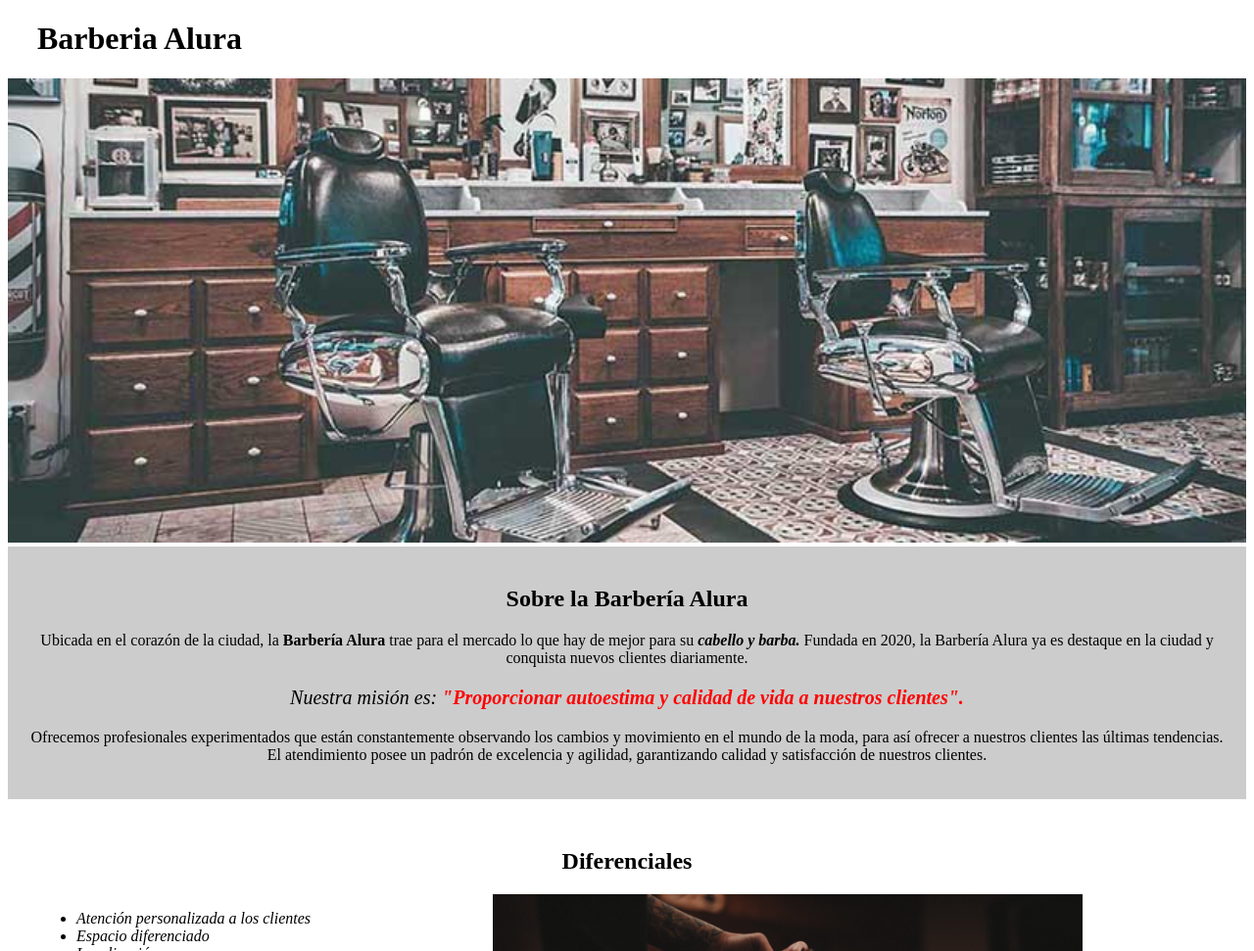
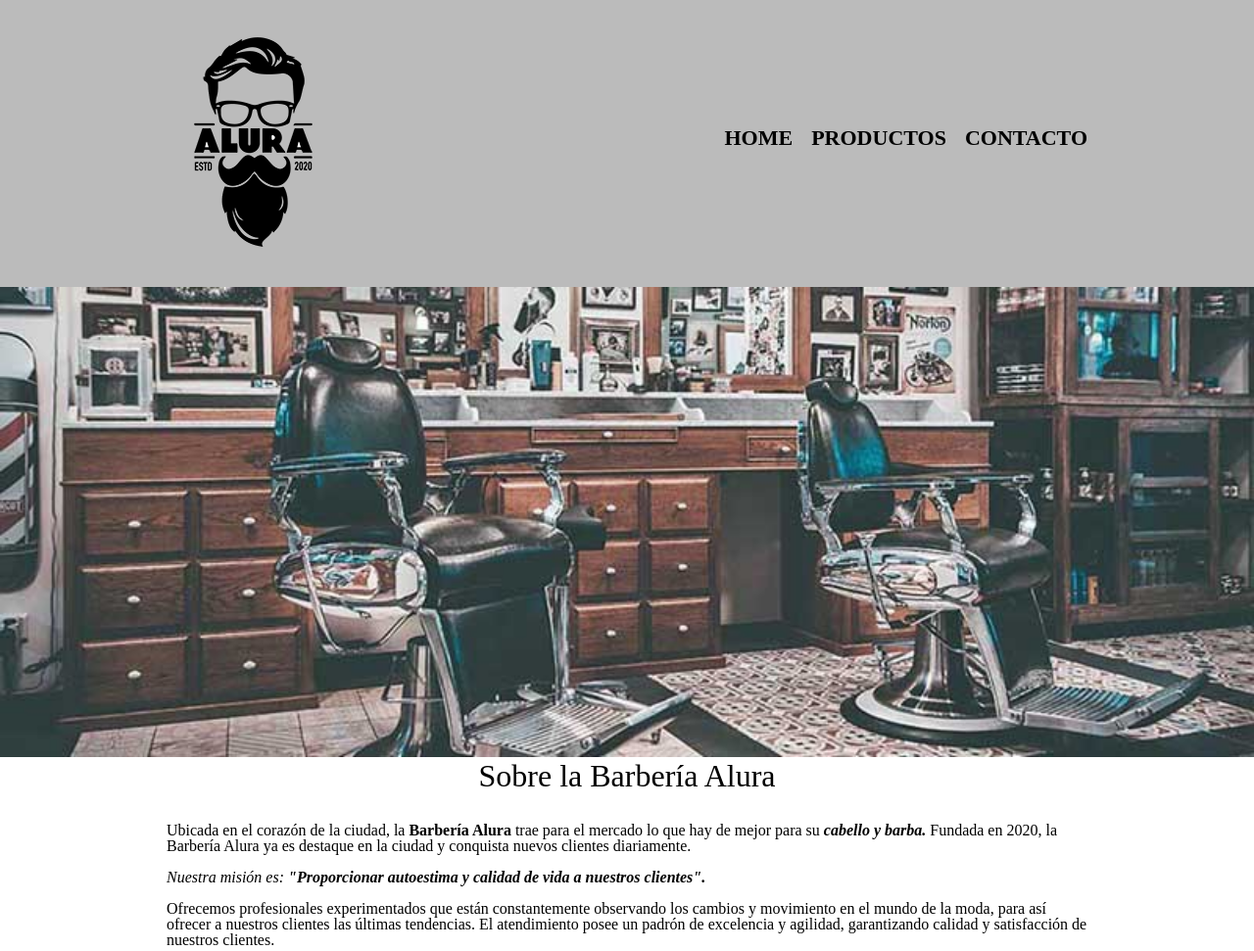
Before and after one commit to francomarti7/Barberia-Alura, a plain HTML site: page index.html in a window 1280 px wide. Shown: the top 971 px of the page at 98% size. Drawn offline with Linux system fonts and the light colour scheme.

Commit message:
Acance clase 4

```diff
--- a/index.html
+++ b/index.html
@@ -4,7 +4,8 @@
     <meta charset="UTF-8">
     <meta http-equiv="X-UA-Compatible" content="IE=edge">
     <meta name="viewport" content="width=device-width, initial-scale=1.0">
-    <link rel="stylesheet" href="style-home.css">
+    <link rel="stylesheet" href="reset.css">
+    <link rel="stylesheet" href="style.css">
     <title>Barberia ALura</title>
 
 
@@ -13,13 +14,24 @@
 <body>
 
     <header>
-        <h1 class="titulo-principal">Barberia Alura</h1>
+        <div class="caja">
+            <h1><img src="img/logo.png" alt="logo"></h1>
+            <nav>
+                <ul class="navegacion" >
+                    <li><a href="index.html">Home</a></li>
+                    <li> <a href="productos.html">Productos</a> </li>
+                    <li> <a href="contacto.html">Contacto</a></li>
+                </ul>
+            </nav>
+         </div>
     </header>
 
-    <img id="banner" src="img/banner.jpg" alt="banner">
+    <img class="banner" src="img/banner.jpg" alt="banner">
 
-    <div class="principal" >
-        <h2 class="titulo-centralizado" >Sobre la Barbería Alura</h2>
+    <main>
+
+        <section class="principal" >
+            <h2 class="titulo-principal" >Sobre la Barbería Alura</h2>
 
             <p> Ubicada en el corazón de la ciudad, la <strong>Barbería Alura</strong> trae para el mercado lo que hay de mejor para su <strong> <em> cabello y barba. </em></strong>
             Fundada en 2020, la Barbería Alura ya es destaque en la ciudad y conquista nuevos clientes diariamente. </p>
@@ -27,10 +39,10 @@
             <p id="mision" > <em> Nuestra misión es: <strong> "Proporcionar autoestima y calidad de vida a nuestros clientes".</strong> </em> </p>
 
             <p> Ofrecemos profesionales experimentados que están constantemente observando los cambios y movimiento en el mundo de la moda, para así ofrecer a nuestros clientes las últimas tendencias. El atendimiento posee un padrón de excelencia y agilidad, garantizando calidad y satisfacción de nuestros clientes. </p>
-    </div>
+        </section>
 
-    <div class="diferenciales">
-        <h2>Diferenciales</h2>
+        <section class="diferenciales">
+            <h2 class="titulo-principal">Diferenciales</h2>
             <ul>
                 <li class="items">Atención personalizada a los clientes</li>
                 <li class="items">Espacio diferenciado</li>
@@ -40,6 +52,13 @@
 
             <img src="img/diferenciales.jpg" alt="imgdiferenciales" class="imagendiferenciales">
 
-    </div>
+        </section>
+    </main>
+
+    <footer>
+        <img src="img/logo-blanco.png" alt="logoblanco">
+        <p class="copyright"> &copy; Copyright Barberia Alura - 2022 - Angel Franco Martinez</p>
+    </footer>
+
 </body>
 </html>
--- a/style.css
+++ b/style.css
@@ -159,3 +159,31 @@ fieldset{
     border: 1px solid #000000;
     padding: 8px 15px;
  }
+
+ /* Acá inicia el CSS de la pagina home */
+
+ .banner{
+    width: 100%;
+ }
+
+ .titulo-principal{
+    text-align: center;
+    font-size: 2em;
+    margin: 0 0 1em;
+ }
+
+ .principal p{
+    margin: 0 0 1em;
+ }
+
+ .principal strong{
+    font-weight: bold;
+ }
+
+ .principal em{
+    font-style: italic;
+ }
+
+ .imagendiferenciales{
+    width: 60%;
+ }
```
Also changed, not shown: img/utensilios.jpg (added). Lines whose indentation alone changed are shown as unchanged.
